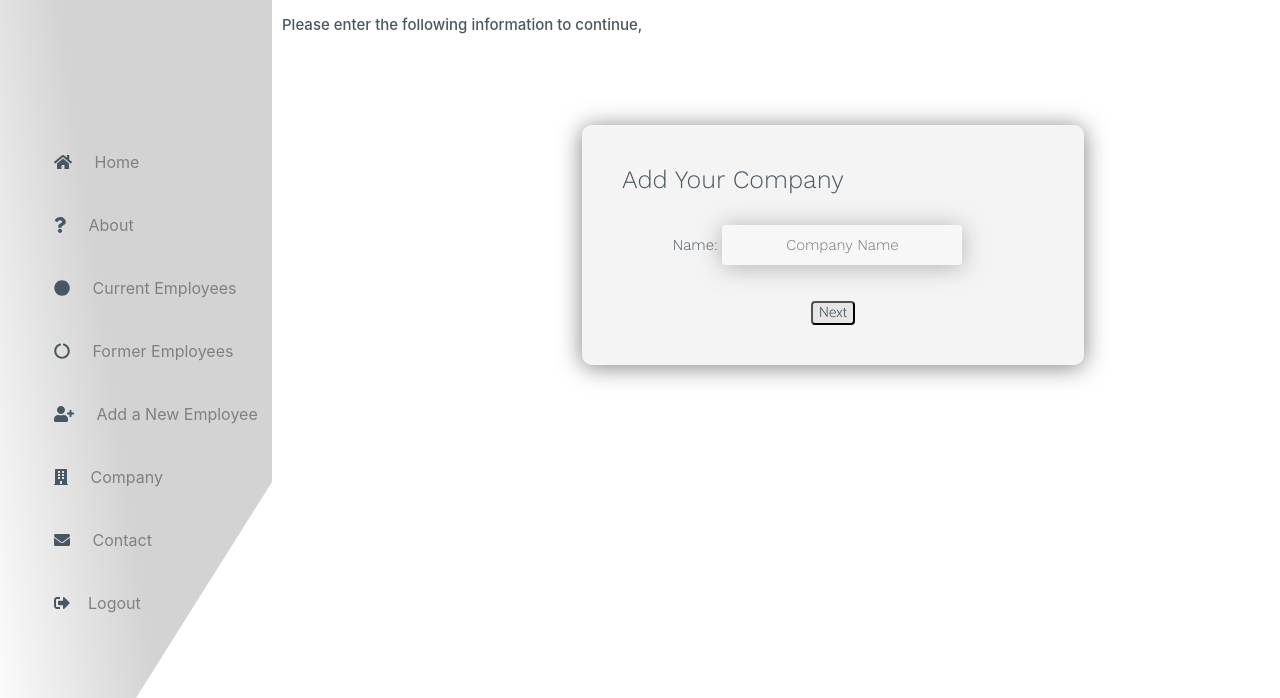
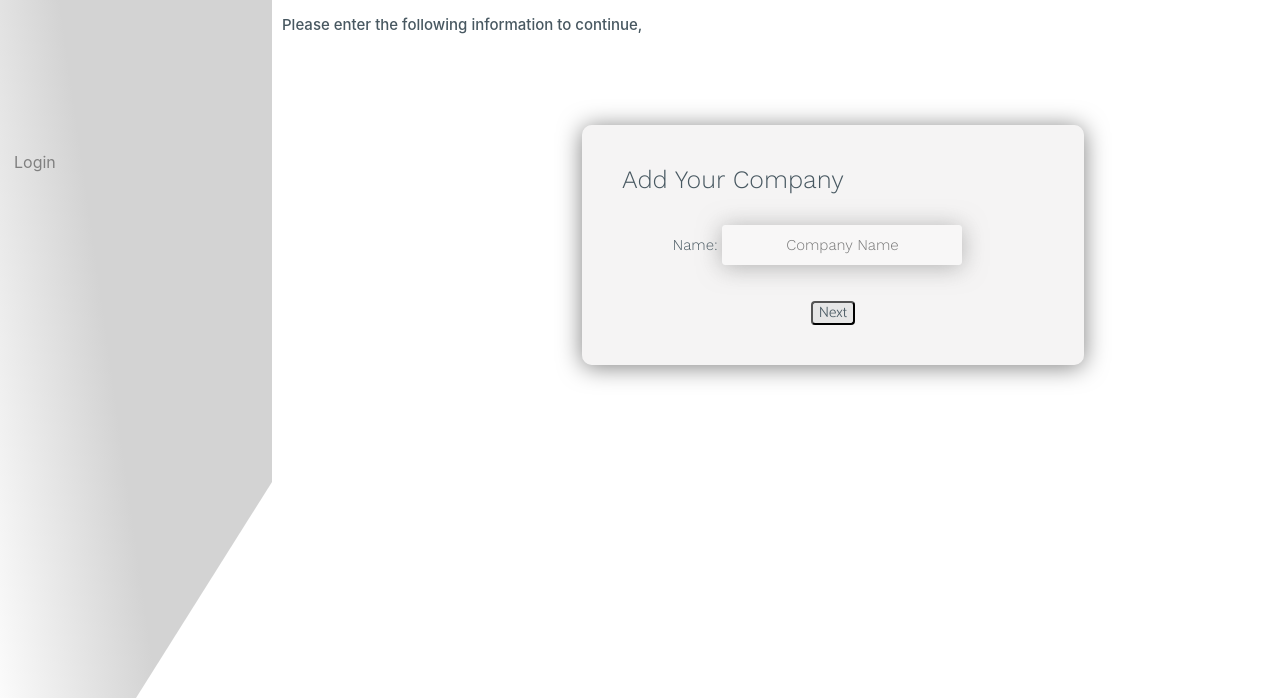
Before and after one commit to ldavidson45/staffing, a Django app: page /profile/1/company in a window 1280 px wide. Shown: the part 102-800 px from the top of the page. Run offline with Django 3.2, Linux system fonts and the light colour scheme; some libraries are stand-ins or nearby versions.

Commit message:
add authentication check to sidebar

```diff
--- a/staffing/templates/sidebar.html
+++ b/staffing/templates/sidebar.html
@@ -29,6 +29,7 @@
        <div class="sidebar-header">
            <h1 class="brand-title"><a href="/">TrACKR</a><h1>
         </div>
+        {% if user.is_authenticated %}
 
         <ul class="list-styled components">
          <li>
@@ -63,6 +64,9 @@
                 <a href="/logout"><i class="fas fa-sign-out-alt"></i>&nbsp;&nbsp;&nbsp;&nbsp;Logout</a>
             </li>
         </ul>
+        {% else %}
+          <li><a href="{% url 'login'%}?next={{request.path}}">Login</a></li>
+        {% endif %}
     </nav>
 
 
```
